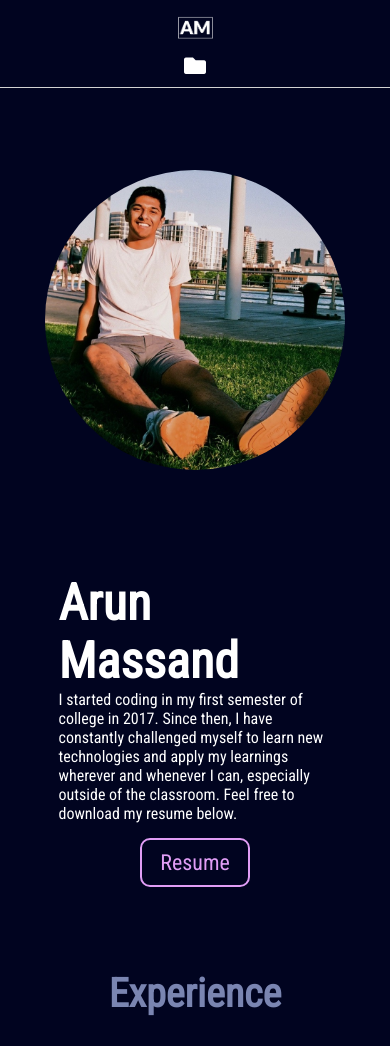
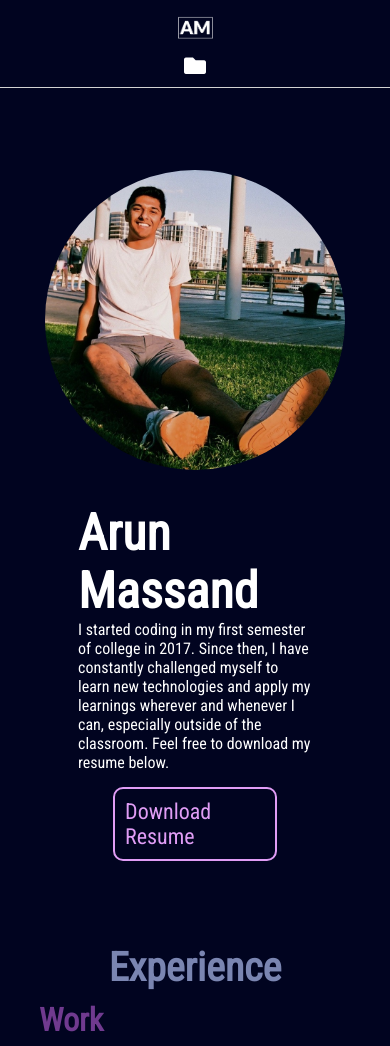
Before and after one commit to arunmassand/arunmassand.github.io, a plain HTML site: page experience.html in a window 390 px wide. Shown: the top 1046 px of the page. Drawn offline with Linux system fonts and the light colour scheme.

Commit message:
content change on experience

```diff
--- a/css/experience.css
+++ b/css/experience.css
@@ -176,7 +176,7 @@ html {
   header img {
     border-radius: 50%;
     height: 300px;
-    margin: 100px;
+    margin: 100px 100px 30px 100px;
   }
 
   header h1 {
@@ -188,13 +188,13 @@ html {
     display: flex;
     flex-direction: column;
     justify-content: baseline;
-    width: 50%;
+    width: 35%;
   }
 
   .resume-button {
     font-size: 22px;
     color: #E09DF5;
-    width: 15%;
+    width: 45%;
     border: solid 2px #E09DF5;
     padding: 10px;
     margin: 15px 0px 0px 0px;
@@ -234,7 +234,6 @@ html {
       display: flex;
       flex-direction: column;
       align-items: center;
-      margin: 50px 0px 0px 0px;
   }
 
   .experience-block {
@@ -276,17 +275,30 @@ html {
 
 
   /* Responsive */
+
+@media screen and (max-width: 1100px) {
+  .resume-button {
+    width: 60%;
+  }
+}
+
 /* For tablets */
 @media screen and (max-width: 1024px) {
   .nav-bar a {
     font-size: 16px;
   }
   .resume-button {
-    width: 28%;
+    width: 60%;
   }
   .contact {
     margin: 30px 50px 100px 50px;
     text-align: center;
+  }
+}
+
+@media screen and (max-width: 900px) {
+  .resume-button {
+    width: 70%;
   }
 }
 
@@ -296,7 +308,7 @@ html {
     padding: 25px 20px 10px 20px;
   }
   .resume-button {
-    width: 40%;
+    width: 55%;
   }
   header {
     flex-direction: column;
@@ -304,9 +316,8 @@ html {
   .title {
     margin: 0px 0px 50px 0px;
     align-items: center;
-    width: 70%;
+    width: 60%;
   }
-
   h2 {
     margin-bottom: 0px;
   }
@@ -356,4 +367,7 @@ html {
   .experience li {
     font-size: 12px;
   }
+  .resume-button {
+    width: 70%;
+  }
 }
--- a/css/projects.css
+++ b/css/projects.css
@@ -205,7 +205,7 @@ html {
       justify-content: center;
       align-items: center;
       flex-wrap: wrap;
-      margin: 50px 0px 50px 0px;
+      margin: 0px 0px 50px 0px;
   }
 
   .tile {
--- a/experience.html
+++ b/experience.html
@@ -54,7 +54,7 @@
     <div class="title">
         <h1>Arun Massand</h1>
         <p>I started coding in my first semester of college in 2017.  Since then, I have constantly challenged myself to learn new technologies and apply my learnings wherever and whenever I can, especially outside of the classroom. Feel free to download my resume below.</p>
-        <a class="resume-button" href="ArunMassand_Resume.pdf" download>Resume</a>
+        <a class="resume-button" href="ArunMassand_Resume.pdf" download>Download Resume</a>
     </div>
   </header>
 
```
